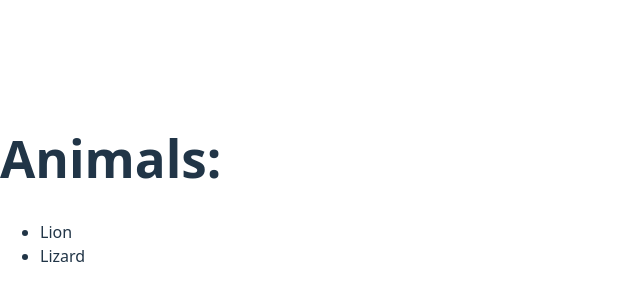
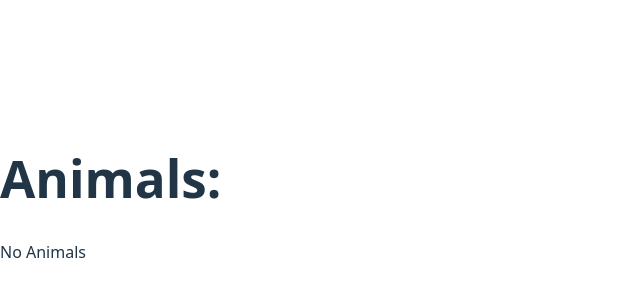
Before and after one commit to danlewismuriuki/react-tales, a React (Vite) app: page / in a window 1280 px wide. Shown: the part 210-510 px from the top of the page, without its empty margins (0-640 px from the left). Built offline with nearby package versions, Linux system fonts and the light colour scheme.

Commit message:
Fix List component to handle empty animal list case
- Added conditional rendering in List component to display "No Animals" when the animals array is empty.
- Updated App component with an empty animals array to test the empty list scenario.

```diff
--- a/src/App.jsx
+++ b/src/App.jsx
@@ -1,15 +1,22 @@
 function List(props) {
+
+  if (props.animals.length === 0) {
+    return <div>No Animals</div>
+  }
+
   return (
     <ul>
       {props.animals.map((animal) => {
-        return animal.startsWith("L") ? <li key={animal}>{animal}</li> : null;
+        return <li key={animal}>{animal}</li>;
       })}
     </ul>
   );
 }
 
 function App() {
-  const animals = ["Lion", "Cow", "Snake", "Lizard"];
+  // const animals = ["Lion", "Cow", "Snake", "Lizard"];
+
+  const animals = [];
 
   return (
     <div>
```
